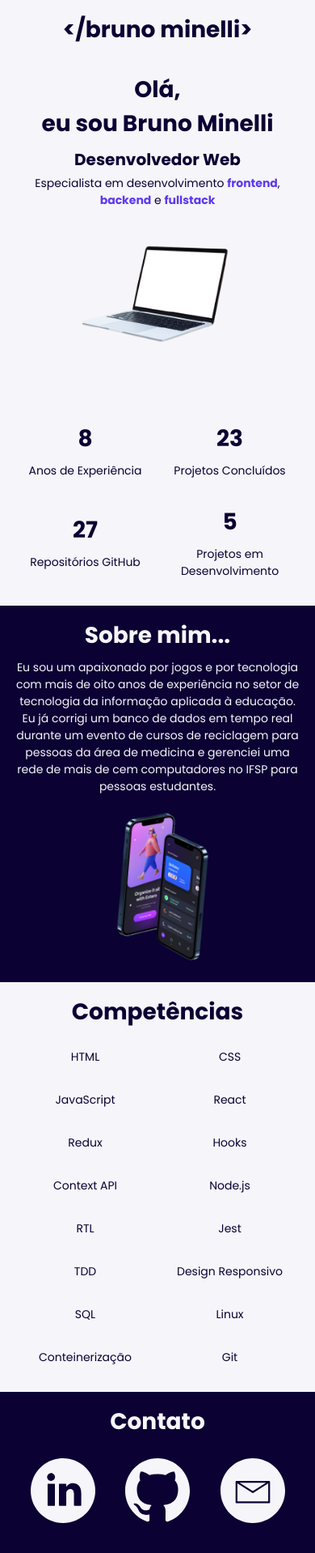
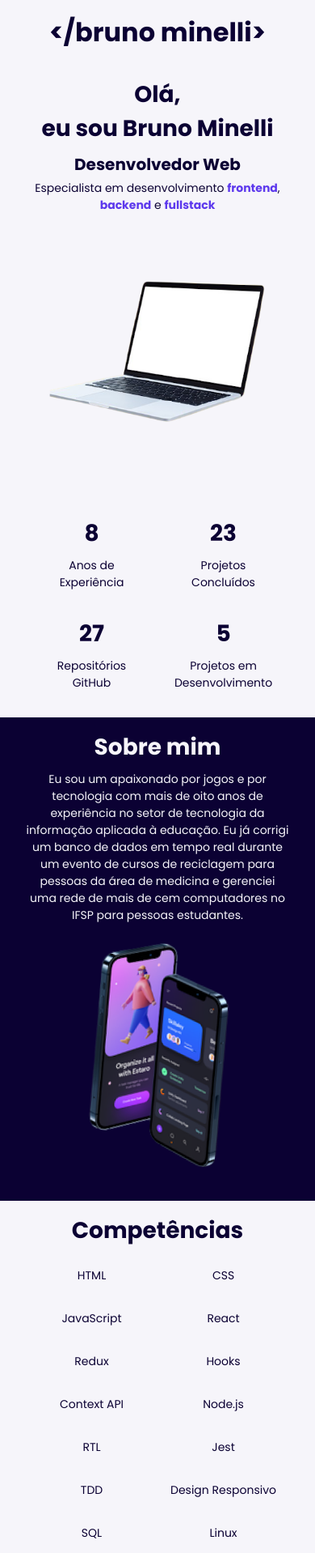
Before and after one commit to obrunominelli/obrunominelli.github.io, a React (Create React App) app: page / in a window 390 px wide. Shown: the top 1918 px of the page at 81% size. Built offline with nearby package versions, Linux system fonts and the light colour scheme.

Commit message:
style: Ajustes de responsividade do portfólio

```diff
--- a/src/pages/Home.jsx
+++ b/src/pages/Home.jsx
@@ -60,7 +60,7 @@ function Home() {
           >
             <Section>
               <Block>
-                <Title>Sobre mim...</Title>
+                <Title>Sobre mim</Title>
                 <Paragraph color={ palette.light.secondary }>
                   Eu sou um apaixonado por jogos e por tecnologia com mais de oito anos de experiência no setor de tecnologia da informação aplicada à educação. Eu já corrigi um banco de dados em tempo real durante um evento de cursos de reciclagem para pessoas da área de medicina e gerenciei uma rede de mais de cem computadores no IFSP para pessoas estudantes.
                 </Paragraph>
--- a/src/styles/index.js
+++ b/src/styles/index.js
@@ -6,16 +6,17 @@ const Head = styled.header `
   flex-flow: row wrap;
   align-items: center;
   justify-content: center;
-  padding: 1rem;
-  background-color: ${props => props.background};
-  color: ${props => props.color};
+  padding: 1rem 2rem;
+  background-color: ${ props => props.background };
+  color: ${ props => props.color };
   width: 100%;
 
   h1 {
     margin: 0;
+    font-size: 2rem;
   }
 
-  @media screen and (min-width: 768px){
+  @media screen and (min-width: 768px) {
     flex-flow: row nowrap;
     justify-content: space-between;
     padding: 2rem 4rem;
@@ -24,6 +25,19 @@ const Head = styled.header `
       margin: 0;
       text-align: center;
       font-size: 3rem;
+    }
+  }
+
+  @media screen and (min-width: 1280px) {
+    h1 {
+      font-size: 3.5rem;
+    }
+  }
+
+  @media screen and (min-width: 1920px) {
+    padding: 4rem 8rem;
+    h1 {
+      font-size: 4rem;
     }
   }
 `;
@@ -42,7 +56,7 @@ const NavLink = styled.nav `
     font-weight: 600;
   }
 
-  @media screen and (min-width: 768px){
+  @media screen and (min-width: 768px) {
     width: fit-content;
 
     a {
@@ -60,9 +74,14 @@ const NavSocial = styled.nav `
 `;
 
 const ExternalLink = styled.a `
+  display: flex;
+  align-items: center;
+  justify-content: center;
+  width: 25%;
+
   img {
-    margin: 1rem;
-    width: 5rem;
+    padding: 0.5rem;
+    min-width: 2.5rem;
   }
 `;
 
@@ -73,7 +92,7 @@ const Container = styled.main `
   justify-content: center;
   margin: auto;
   width: 100%;
-  background-color: ${palette.light.secondary};
+  background-color: ${ palette.light.secondary };
 `;
 
 const Wrapper = styled.article `
@@ -83,12 +102,16 @@ const Wrapper = styled.article `
   justify-content: center;
   background-color: ${ props => props.background };
   color: ${ props => props.color };
-  padding: 1rem;
+  padding: 1rem 2rem;
   width: 100%;
 
-  @media screen and (min-width: 768px){
+  @media screen and (min-width: 768px) {
     flex-flow: row nowrap;
     padding: 2rem 4rem;
+  }
+
+  @media screen and (min-width: 1920px) {
+    padding: 4rem 8rem;
   }
 `;
 
@@ -96,12 +119,19 @@ const Section = styled.section `
   display: flex;
   flex-flow: row wrap;
   align-items: center;
-  justify-content: center;
+  justify-content: space-evenly;
   width: 100%;
 
-  @media screen and (min-width: 1279px) {
+  @media screen and (min-width: 768px) {
     flex-flow: row nowrap;
+  }
+
+  @media screen and (min-width: 1280px) {
     width: 85%;
+  }
+
+  @media screen and (min-width: 1920px) {
+    width: 75%;
   }
 `;
 
@@ -120,9 +150,17 @@ const Title = styled.h1 `
   margin-bottom: 0.5rem;
   width: 100%;
 
-  @media screen and (min-width: 768px){
+  @media screen and (min-width: 768px) {
     text-align: left;
+    font-size: 1.75rem;
+  }
+
+  @media screen and (min-width: 1280px) {
     font-size: 2.75rem;
+  }
+
+  @media screen and (min-width: 1920px) {
+    font-size: 3.5rem;
   }
 `;
 
@@ -132,9 +170,17 @@ const Subtitle = styled.h2 `
   text-align: center;
   width: 100%;
 
-  @media screen and (min-width: 768px){
+  @media screen and (min-width: 768px) {
     text-align: left;
+    font-size: 1.25rem;
+  }
+
+  @media screen and (min-width: 1280px) {
     font-size: 2.5rem;
+  }
+
+  @media screen and (min-width: 1920px) {
+    font-size: 3rem;
   }
 `;
 
@@ -143,27 +189,31 @@ const Paragraph = styled.p `
   text-align: center;
 
   a {
-    color: ${props => props.color};
+    color: ${ props => props.color };
     font-weight: 600;
     text-decoration: none;
 
     :hover {
-      color: ${palette.light.accent};
+      color: ${ palette.light.accent };
     }
   }
 
   strong {
-    color: ${palette.light.accent};
+    color: ${ palette.light.accent };
   }
 
-  @media screen and (min-width: 768px){
-    font-size: 1rem;
+  @media screen and (min-width: 768px) {
+    font-size: 0.875rem;
     text-align: left;
     width: 100%;
   }
 
-  @media screen and (min-width: 1279px){
-    font-size: 1.5rem;
+  @media screen and (min-width: 1280px) {
+    font-size: 1.75rem;
+  }
+
+  @media screen and (min-width: 1920px) {
+    font-size: 2rem;
   }
 `;
 
@@ -171,12 +221,12 @@ const Card = styled.div `
   display: flex;
   flex-direction: column;
   align-items: center;
-  justify-content: center;
+  justify-content: space-evenly;
   text-align: center;
   padding: 1rem;
   width: 50%;
 
-  @media screen and (min-width: 768px){
+  @media screen and (min-width: 768px) {
     max-width: 25%;
 
     ${Title}, ${Paragraph} {
@@ -186,8 +236,9 @@ const Card = styled.div `
 `;
 
 const Image = styled.img `
-  width: 60%;
-  max-width: 80%;
+  padding: 1.5rem;
+  min-width: 50%;
+  max-width: 100%;
 `;
 
 const Foot = styled.footer `
@@ -195,17 +246,25 @@ const Foot = styled.footer `
   flex-direction: column;
   align-items: center;
   justify-content: center;
-  padding: 1rem;
-  background-color: ${props => props.background};
+  padding: 1rem 2rem;
+  background-color: ${ props => props.background };
   color: ${props => props.color};
   width: 100%;
 
-  @media screen and (min-width: 768px){
+  @media screen and (min-width: 768px) {
     padding: 2rem 4rem;
 
     ${Paragraph} {
       text-align: center;
     }
+  }
+
+  @media screen and (min-width: 768px) {
+    padding: 2rem 4rem;
+  }
+
+  @media screen and (min-width: 1920px) {
+    padding: 4rem 8rem;
   }
 `;
 
```
Also changed, not shown: src/images/image-cellphones.png, src/images/image-laptop.png.
